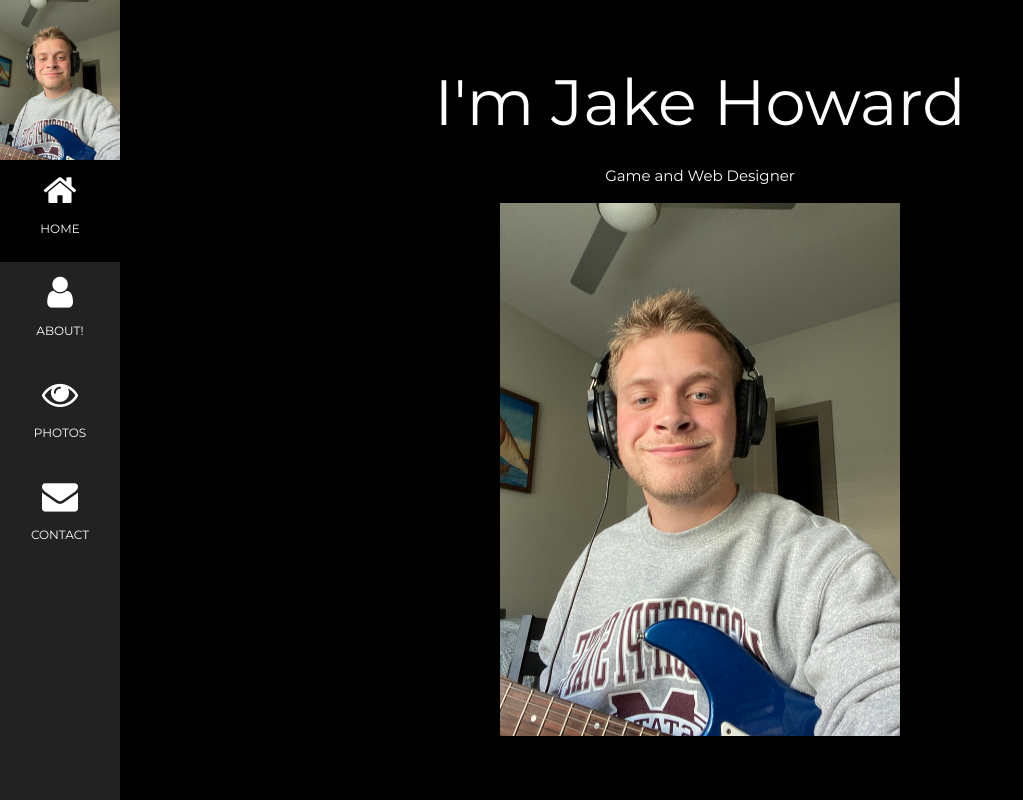
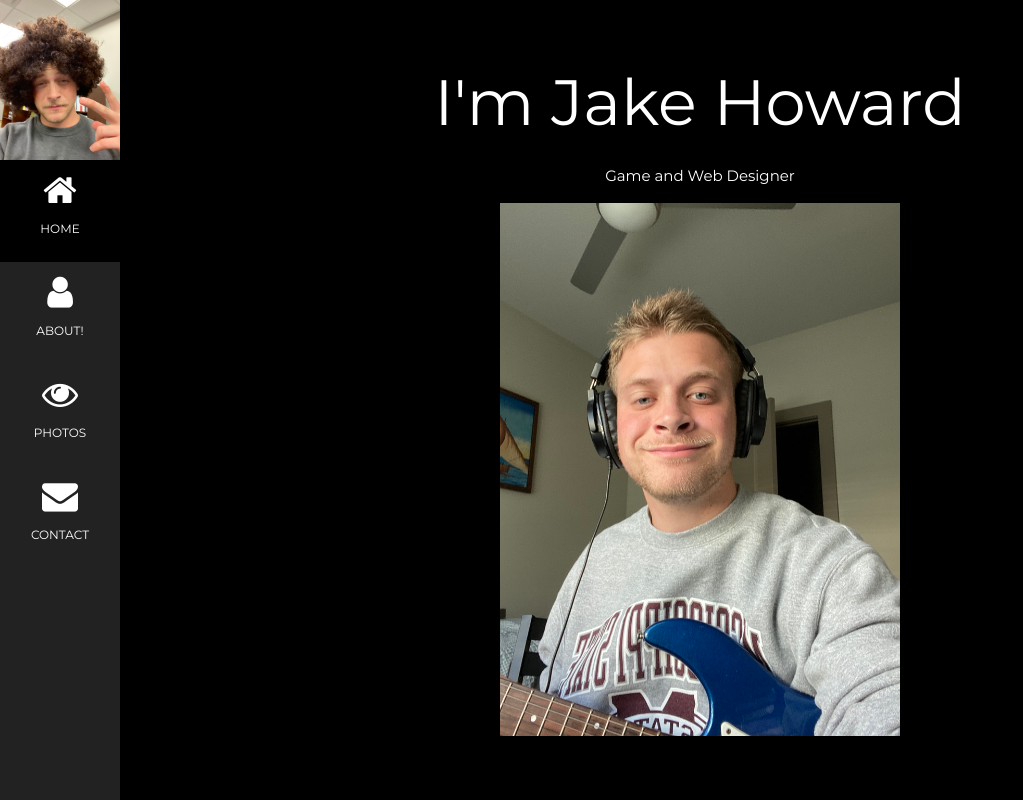
Before and after one commit to JakeHoward1/JakeHoward1.github.io, a plain HTML site: page index.html in a window 1280 px wide. Shown: the top 800 px of the page, without its empty margins (0-1023 px from the left). Drawn offline with nearby package versions, Linux system fonts and the light colour scheme.

Commit message:
More changes with pics

```diff
--- a/index.html
+++ b/index.html
@@ -23,7 +23,7 @@ body, h1,h2,h3,h4,h5,h6 {font-family: "Montserrat", sans-serif}
 <!-- Icon Bar (Sidebar - hidden on small screens) -->
 <nav class="w3-sidebar w3-bar-block w3-small w3-hide-small w3-center">
   <!-- Avatar image in top left corner -->
-  <img src="/assets/Jake.jpeg" style="width:100%">
+  <img src="/assets/Afro-Jake.jpeg" style="width:100%">
   <a href="#" class="w3-bar-item w3-button w3-padding-large w3-black">
     <i class="fa fa-home w3-xxlarge"></i>
     <p>HOME</p>
```
Also changed, not shown: assets/Afro-Jake.jpeg (added), 2 other files.
